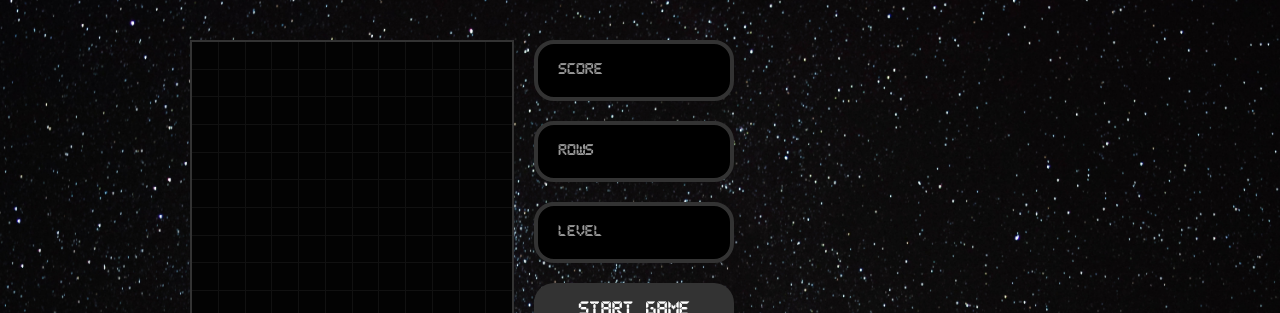
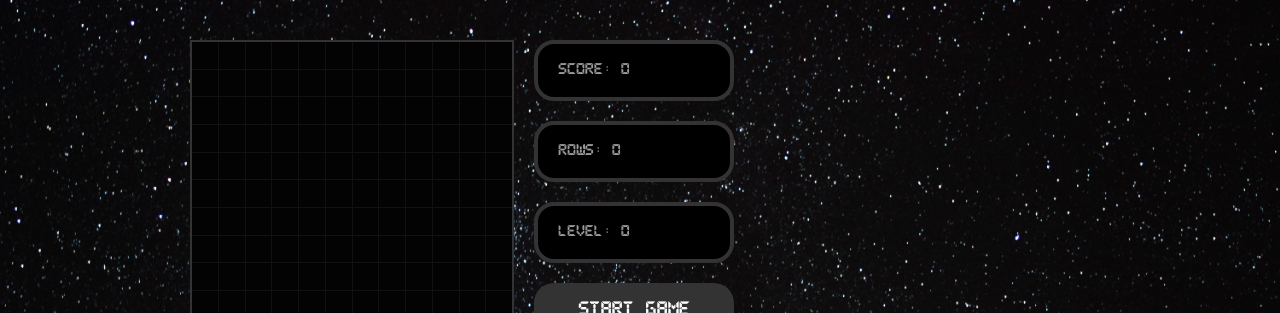
Before and after one commit to LesleyDent/react-tetris, a React (Create React App) app: page / in a window 1280 px wide. Shown: the top 313 px of the page. Built offline with nearby package versions, Linux system fonts and the light colour scheme.

Commit message:
game status and scores. optimized cell rerender

```diff
--- a/src/components/Cell.js
+++ b/src/components/Cell.js
@@ -6,4 +6,4 @@ const Cell = ({ type }) => (
   <StyledCell type={type} color={TETROMINOS[type].color} />
 )
 
-export default Cell;
+export default React.memo(Cell);
--- a/src/components/Tetris.js
+++ b/src/components/Tetris.js
@@ -9,6 +9,7 @@ import { StyledTetrisWrapper, StyledTetris } from './styles/StyledTetris';
 import { useInterval } from '../hooks/useInterval';
 import { usePlayer } from '../hooks/usePlayer';
 import { useStage } from '../hooks/useStage';
+import { useGameStatus } from '../hooks/useGameStatus';
 
 // Components
 import Stage from './Stage';
@@ -20,7 +21,8 @@ const Tetris = () => {
   const [gameOver, setGameOver] = useState(false);
 
   const [player, updatePlayerPos, resetPlayer, playerRotate] = usePlayer();
-  const [stage, setStage] = useStage(player, resetPlayer);
+  const [stage, setStage, rowsCleared] = useStage(player, resetPlayer);
+  const [score, setScore, rows, setRows, level, setLevel] = useGameStatus(rowsCleared);
 
   console.log('re-render');
 
@@ -37,9 +39,18 @@ const Tetris = () => {
     setDropTime(1000)
     resetPlayer();
     setGameOver(false);
+    setScore(0);
+    setRows(0);
+    setLevel(0);
   }
 
   const drop = () => {
+    // increase level when player has cleared 10 rows
+    if (rows > (level + 1) * 10) {
+      setLevel(prev => prev + 1);
+      // increase speed
+      setDropTime(1000 / (level + 1) + 200);
+    }
     if (!checkCollision(player, stage, { x: 0, y: 1 })) {
       updatePlayerPos({ x: 0, y: 1, collided: false })
     } else {
@@ -53,10 +64,10 @@ const Tetris = () => {
     }
   }
 
-  const keyUp = ({ keycode }) => {
+  const keyUp = ({ keyCode }) => {
     if (!gameOver) {
       if (keyCode === 40) {
-        setDropTime(1000)
+        setDropTime(1000 / (level + 1) + 200)
       }
     }
   }
@@ -93,9 +104,9 @@ const Tetris = () => {
             <Display gameOver={gameOver} text="Game Over" />
           ) : (
               <div>
-                <Display text="Score" />
-                <Display text="Rows" />
-                <Display text="Level" />
+                <Display text={`Score: ${score}`} />
+                <Display text={`Rows: ${rows}`} />
+                <Display text={`Level: ${level}`} />
               </div>
             )}
           <StartButton callback={startGame} />
--- /dev/null
+++ b/src/hooks/useGameStatus.js
@@ -0,0 +1,23 @@
+import { useState, useEffect, useCallback } from 'react';
+
+export const useGameStatus = rowsCleared => {
+  const [score, setScore] = useState(0);
+  const [rows, setRows] = useState(0);
+  const [level, setLevel] = useState(0);
+
+  const linePoints = [40, 100, 300, 1200];
+
+  const calcScore = useCallback(() => {
+    // is there a score?
+    if (rowsCleared > 0) {
+      setScore(prev => prev + linePoints[rowsCleared - 1] * (level + 1));
+      setRows(prev => prev + rowsCleared);
+    }
+  }, [level, linePoints, rowsCleared]);
+
+  useEffect(() => {
+    calcScore();
+  }, [calcScore, rowsCleared, score]);
+
+  return [score, setScore, rows, setRows, level, setLevel]
+}
```
